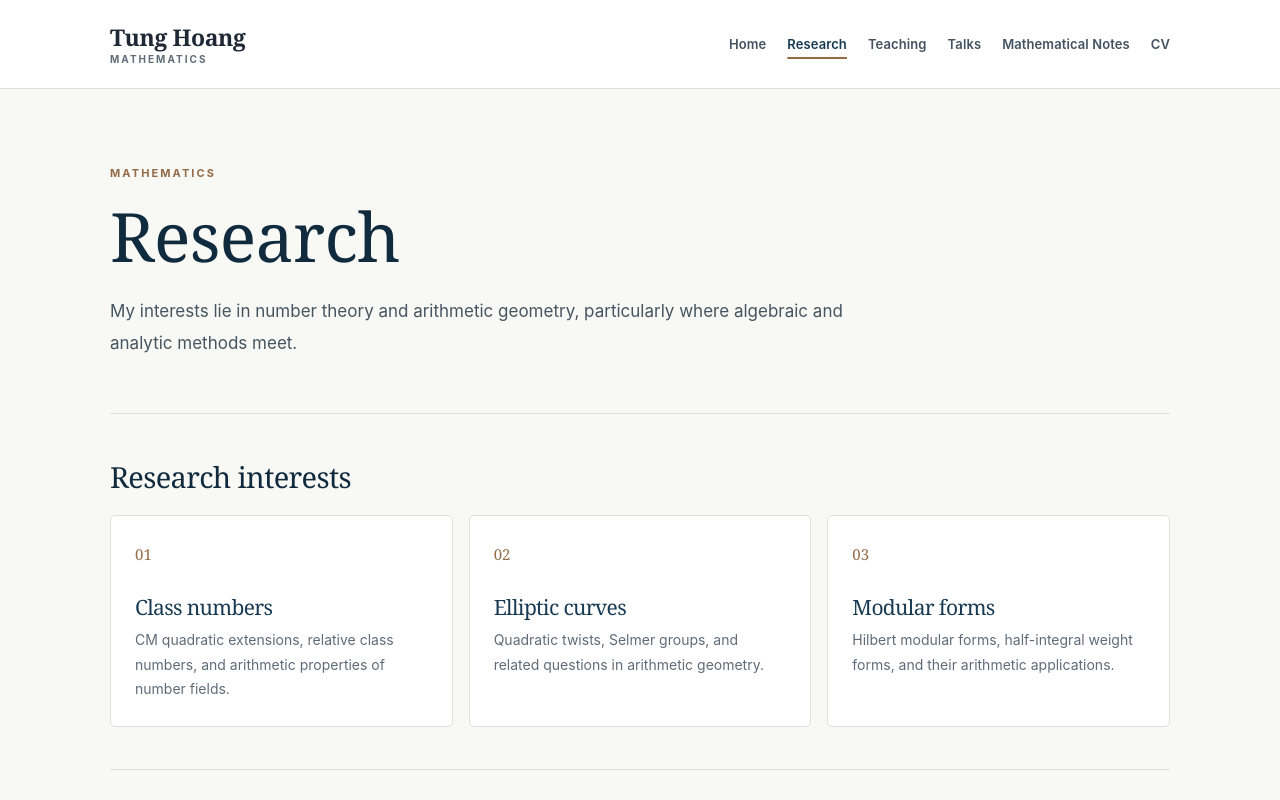
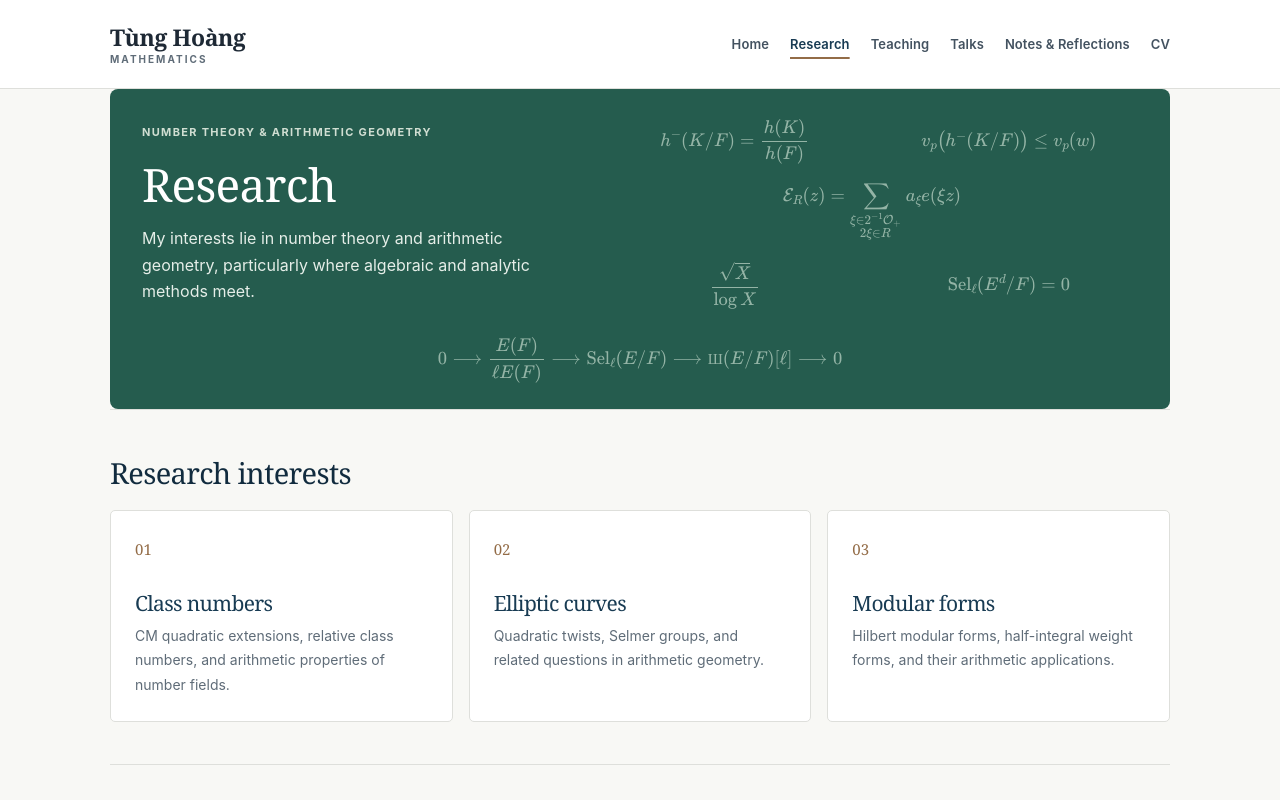
Before and after one commit to tunghoangmath/tunghoangmath.github.io, a plain HTML site: page research.html in a window 1280 px wide. Shown: the top 800 px of the page. Drawn offline with nearby package versions, Linux system fonts and the light colour scheme.

Commit message:
Update research.html

```diff
--- a/research.html
+++ b/research.html
@@ -1,77 +1,367 @@
+
 <!DOCTYPE html>
 <html lang="en">
 <head>
   <meta charset="UTF-8">
   <meta name="viewport" content="width=device-width, initial-scale=1">
-  <meta name="description" content="Academic website of Tung Hoang, PhD student in Mathematics at Tulane University.">
+  <meta name="description" content="Research in number theory and arithmetic geometry by Tùng Hoàng, PhD student in Mathematics at Tulane University.">
   <meta name="theme-color" content="#f8f8f5">
-  <title>Research | Tung Hoang</title>
+
+  <title>Research | Tùng Hoàng</title>
+
   <link rel="stylesheet" href="style.css">
+
+  <!-- MathJax for mathematical formulas -->
+  <script defer
+    src="https://cdn.jsdelivr.net/npm/mathjax@3/es5/tex-chtml.js">
+  </script>
+
+  <style>
+
+    /* Research banner */
+
+    .page-intro.research-hero {
+      background: #255C4E;
+      border-radius: 8px;
+      border: none;
+      padding: 26px 32px;
+      min-height: 240px;
+      max-width: none;
+      box-sizing: border-box;
+
+      display: grid;
+      grid-template-columns: minmax(0, 0.9fr) minmax(0, 1.1fr);
+      align-items: center;
+      gap: 16px 28px;
+    }
+
+    /* Research heading */
+
+    .research-hero h1 {
+      color: #ffffff;
+      font-size: 46px;
+      line-height: 1.15;
+      margin: 10px 0 14px;
+    }
+
+    .research-hero .eyebrow {
+      color: #d0ded2;
+      font-size: 11px;
+      letter-spacing: 0.12em;
+    }
+
+    .research-hero .lede {
+      color: #e5eee8;
+      font-size: 16px;
+      line-height: 1.65;
+      margin: 0;
+      max-width: 440px;
+    }
+
+    /* Mathematical formulas */
+
+    .research-formulas {
+      display: grid;
+      grid-template-columns: repeat(2, minmax(0, 1fr));
+      align-items: center;
+      gap: 12px 16px;
+
+      color: #b5cec0;
+      opacity: 0.78;
+      font-size: 15px;
+      text-align: center;
+      min-width: 0;
+    }
+
+    .research-formula {
+      padding: 3px 0;
+      overflow-x: auto;
+    }
+
+    .research-formula.wide {
+      grid-column: 1 / -1;
+    }
+
+    /* Selmer–Tate–Shafarevich exact sequence */
+
+    .research-exact-sequence {
+      grid-column: 1 / -1;
+      text-align: center;
+      color: #b5cec0;
+      opacity: 0.78;
+      font-size: 15px;
+      padding-top: 8px;
+      overflow-x: auto;
+    }
+
+    .research-exact-sequence span {
+      display: block;
+      width: max-content;
+      min-width: 100%;
+    }
+
+    /* Responsive design */
+
+    @media (max-width: 760px) {
+
+      .page-intro.research-hero {
+        grid-template-columns: 1fr;
+        padding: 24px;
+        gap: 24px;
+      }
+
+      .research-hero h1 {
+        font-size: 36px;
+      }
+
+      .research-hero .lede {
+        font-size: 15px;
+      }
+
+      .research-formulas {
+        font-size: 14px;
+        gap: 12px;
+      }
+
+      .research-exact-sequence {
+        font-size: 12px;
+      }
+    }
+
+    @media (max-width: 420px) {
+
+      .research-formulas {
+        grid-template-columns: 1fr;
+      }
+
+    }
+
+  </style>
 </head>
+
 <body>
+
   <a class="skip-link" href="#main">Skip to content</a>
+
   <header class="topbar">
     <div class="container topbar-inner">
-      <a class="brand" href="index.html" aria-label="Tung Hoang, home">
-        <strong>Tung Hoang</strong>
+
+      <a class="brand" href="index.html" aria-label="Tùng Hoàng, home">
+        <strong>Tùng Hoàng</strong>
         <small>Mathematics</small>
       </a>
+
       <nav aria-label="Main navigation">
         <a href="index.html">Home</a>
         <a href="research.html" aria-current="page">Research</a>
         <a href="teaching.html">Teaching</a>
         <a href="talks.html">Talks</a>
-        <a href="notes.html">Mathematical Notes</a>
+        <a href="notes.html">Notes &amp; Reflections</a>
         <a href="cv.html">CV</a>
       </nav>
+
     </div>
   </header>
+
   <main id="main" class="container subpage">
-    <section class="page-intro">
-      <p class="eyebrow">Mathematics</p>
+
+    <!-- Research banner -->
+
+    <section class="page-intro research-hero">
+
+      <div>
+
+        <p class="eyebrow">
+          Number Theory &amp; Arithmetic Geometry
+        </p>
+
         <h1>Research</h1>
-      <p class="lede">My interests lie in number theory and arithmetic geometry, particularly where algebraic and analytic methods meet.</p>
+
+        <p class="lede">
+          My interests lie in number theory and arithmetic geometry,
+          particularly where algebraic and analytic methods meet.
+        </p>
+
+      </div>
+
+      <!-- Mathematical formulas -->
+
+      <div class="research-formulas">
+
+        <div class="research-formula">
+          \(
+            \displaystyle
+            h^-(K/F)=\frac{h(K)}{h(F)}
+          \)
+        </div>
+
+        <div class="research-formula">
+          \(
+            v_p\bigl(h^-(K/F)\bigr)
+            \leq v_p(w)
+          \)
+        </div>
+
+        <div class="research-formula wide">
+          \(
+            \displaystyle
+            \mathcal E_R(z)=
+            \sum_{\substack{
+              \xi\in 2^{-1}\mathcal O_+\\
+              2\xi\in R
+            }}
+            a_\xi e(\xi z)
+          \)
+        </div>
+
+        <div class="research-formula">
+          \(
+            \displaystyle
+            \frac{\sqrt X}{\log X}
+          \)
+        </div>
+
+        <div class="research-formula">
+          \(
+            \operatorname{Sel}_{\ell}(E^d/F)=0
+          \)
+        </div>
+
+      </div>
+
+      <!-- Selmer exact sequence -->
+
+      <div class="research-exact-sequence">
+        <span>
+          \(
+            \displaystyle
+            0\longrightarrow
+            \frac{E(F)}{\ell E(F)}
+            \longrightarrow
+            \operatorname{Sel}_{\ell}(E/F)
+            \longrightarrow
+            \text{Ш}(E/F)[\ell]
+            \longrightarrow 0
+          \)
+        </span>
+      </div>
+
     </section>
+
     <div class="page-body">
+
+      <!-- Research interests -->
+
       <section class="section-block" aria-labelledby="topics">
+
         <h2 id="topics">Research interests</h2>
+
         <div class="research-grid">
-          <article class="research-card"><span class="number">01</span><h3>Class numbers</h3><p>CM quadratic extensions, relative class numbers, and arithmetic properties of number fields.</p></article>
-          <article class="research-card"><span class="number">02</span><h3>Elliptic curves</h3><p>Quadratic twists, Selmer groups, and related questions in arithmetic geometry.</p></article>
-          <article class="research-card"><span class="number">03</span><h3>Modular forms</h3><p>Hilbert modular forms, half-integral weight forms, and their arithmetic applications.</p></article>
+
+          <article class="research-card">
+            <span class="number">01</span>
+
+            <h3>Class numbers</h3>
+
+            <p>
+              CM quadratic extensions, relative class numbers,
+              and arithmetic properties of number fields.
+            </p>
+          </article>
+
+          <article class="research-card">
+            <span class="number">02</span>
+
+            <h3>Elliptic curves</h3>
+
+            <p>
+              Quadratic twists, Selmer groups,
+              and related questions in arithmetic geometry.
+            </p>
+          </article>
+
+          <article class="research-card">
+            <span class="number">03</span>
+
+            <h3>Modular forms</h3>
+
+            <p>
+              Hilbert modular forms, half-integral weight forms,
+              and their arithmetic applications.
+            </p>
+          </article>
+
         </div>
+
       </section>
+
+      <!-- Publications and preprints -->
+
       <section class="section-block" aria-labelledby="papers">
+
         <h2 id="papers">Publications &amp; preprints</h2>
 
         <article>
-  <h3>1. Selmer groups of CM-twists of elliptic curves</h3>
+
+          <h3>
+            1. Selmer groups of CM-twists of elliptic curves
+          </h3>
+
           <p>Olivia Beckwith and Tùng Hoàng</p>
+
           <p>
-    <a href="https://arxiv.org/abs/2609.23847" target="_blank">[arXiv]</a>
-    <a href="https://arxiv.org/pdf/2609.23847" target="_blank">[PDF]</a>
+            <a href="https://arxiv.org/abs/2609.23847"
+               target="_blank"
+               rel="noopener noreferrer">[arXiv]</a>
+
+            <a href="https://arxiv.org/pdf/2609.23847"
+               target="_blank"
+               rel="noopener noreferrer">[PDF]</a>
           </p>
+
         </article>
 
         <hr>
 
         <article>
+
           <h3>2. Relative class numbers of CM extensions</h3>
+
           <p>Tùng Hoàng</p>
+
           <p><em>Preprint, 2026.</em></p>
-  <p>
-  </p>
+
         </article>
 
       </section>
+
     </div>
+
   </main>
+
   <footer>
+
     <div class="container footer-inner">
-      <p>© <span id="year">2026</span> Tung Hoang · Tulane University</p>
-      <a href="https://github.com/tunghoangmath" target="_blank" rel="noopener noreferrer">GitHub profile</a>
+
+      <p>
+        © <span id="year">2026</span>
+        Tùng Hoàng · Tulane University
+      </p>
+
+      <a href="https://github.com/tunghoangmath"
+         target="_blank"
+         rel="noopener noreferrer">
+        GitHub profile
+      </a>
+
     </div>
+
   </footer>
-  <script>document.getElementById('year').textContent = new Date().getFullYear();</script>
+
+  <script>
+    document.getElementById('year').textContent =
+      new Date().getFullYear();
+  </script>
+
 </body>
 </html>
```
Lines whose indentation alone changed are shown as unchanged.
